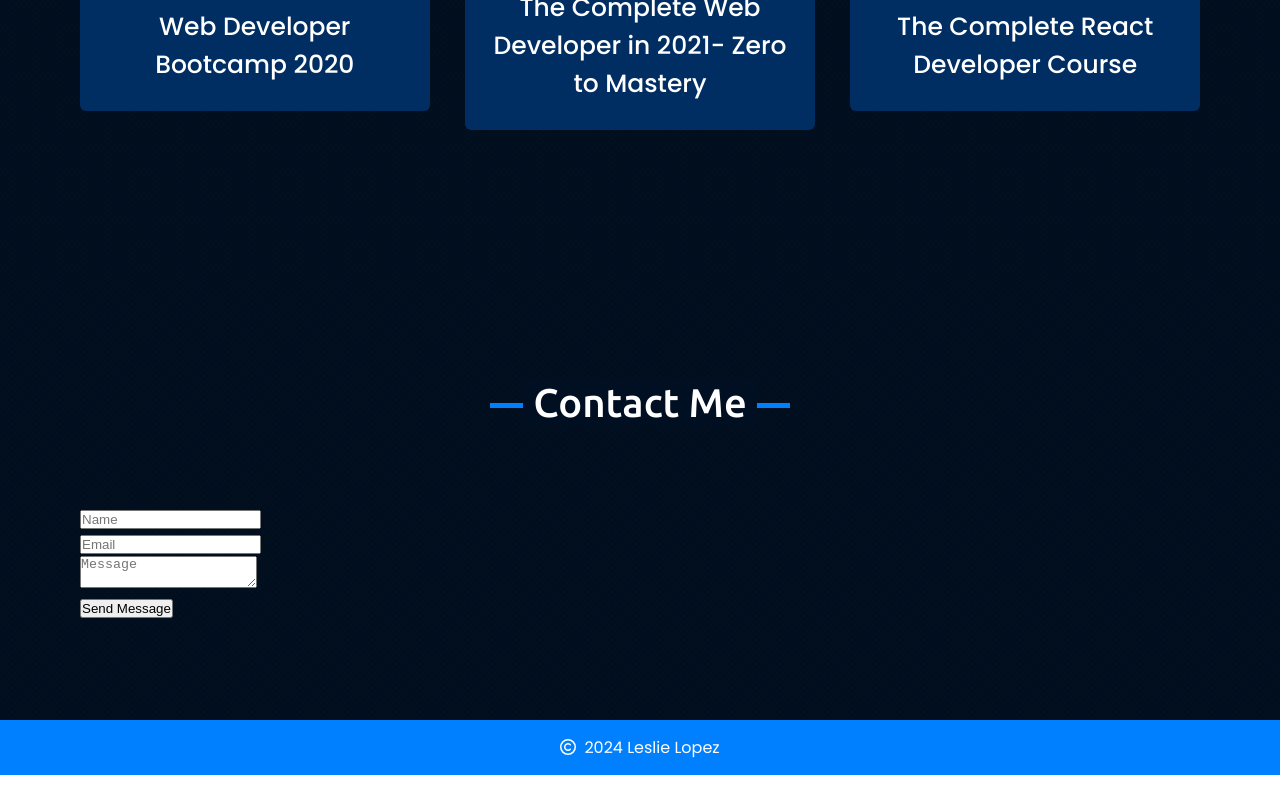
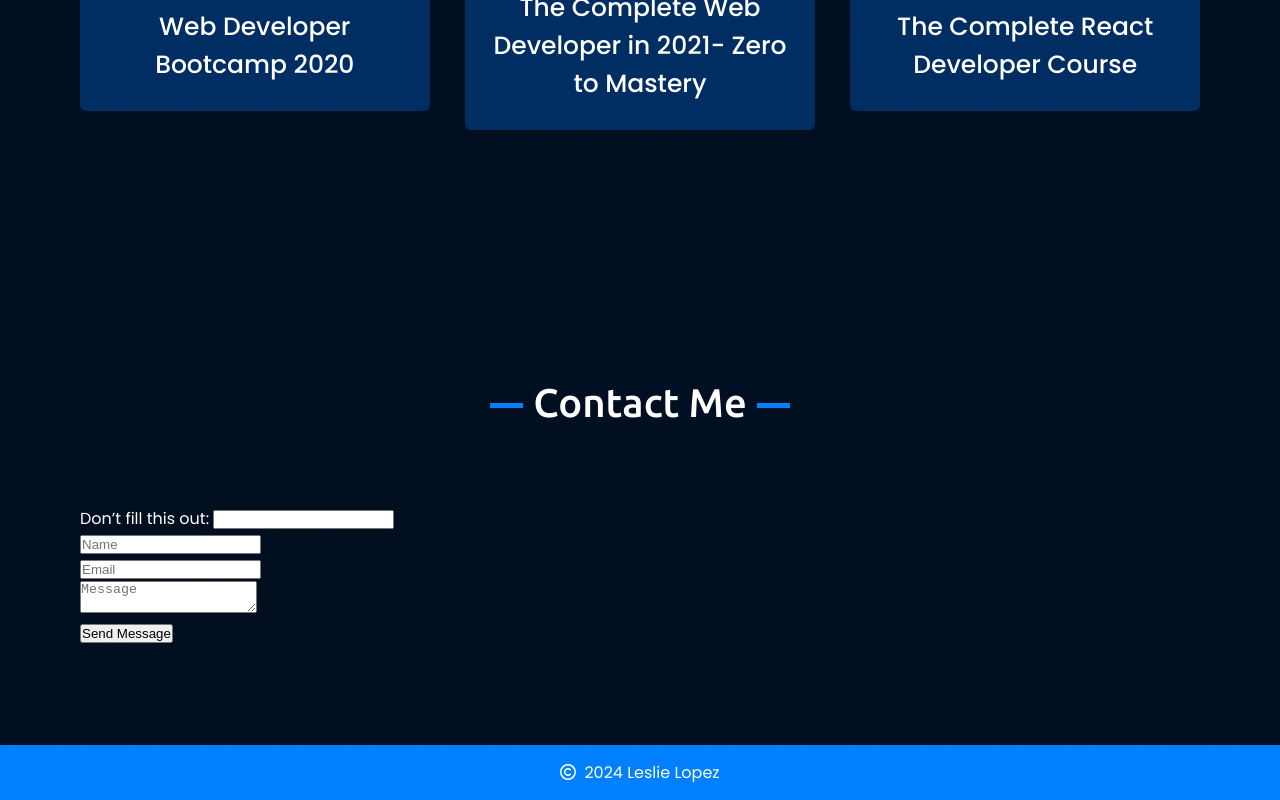
Before and after one commit to LeslieLopez25/react-portfolio-website, a React (Create React App) app: page / in a window 1280 px wide. Shown: the part 6907-7707 px from the top of the page. Before the commit the page ends 7682 px from the top, so only its background shows below. Built offline with nearby package versions, Linux system fonts and the light colour scheme.

Commit message:
Updated contact component

```diff
--- a/public/contact.html
+++ b/public/contact.html
@@ -5,11 +5,22 @@
     <meta charset="UTF-8">
     <meta name="viewport" content="width=device-width, initial-scale=1.0">
     <title>Contact Form Test</title>
+    <style>
+        .hidden {
+            display: none;
+        }
+    </style>
 </head>
 
 <body>
-    <form name="contact" method="POST" action="/thank-you.html" data-netlify="true">
+    <form name="contact" method="POST" data-netlify="true">
         <input type="hidden" name="form-name" value="contact" />
+
+        <!-- Honeypot field -->
+        <p class="hidden">
+            <label>Don’t fill this out: <input name="bot-field" /></label>
+        </p>
+
         <p>
             <label>Name: <input type="text" name="name" required /></label>
         </p>
--- a/src/components/Contact/contact.component.js
+++ b/src/components/Contact/contact.component.js
@@ -7,13 +7,14 @@ export default function Contact() {
         <h2 className="title">
           <span>Contact Me</span>
         </h2>
-        <form
-          name="contact"
-          method="POST"
-          action="/thank-you.html"
-          data-netlify="true"
-        >
+        <form name="contact" method="POST" data-netlify="true">
           <input type="hidden" name="form-name" value="contact" />
+
+          <p className="hidden">
+            <label>
+              Don’t fill this out: <input name="bot-field" />
+            </label>
+          </p>
 
           <div className="fields">
             <div className="field name">
```
